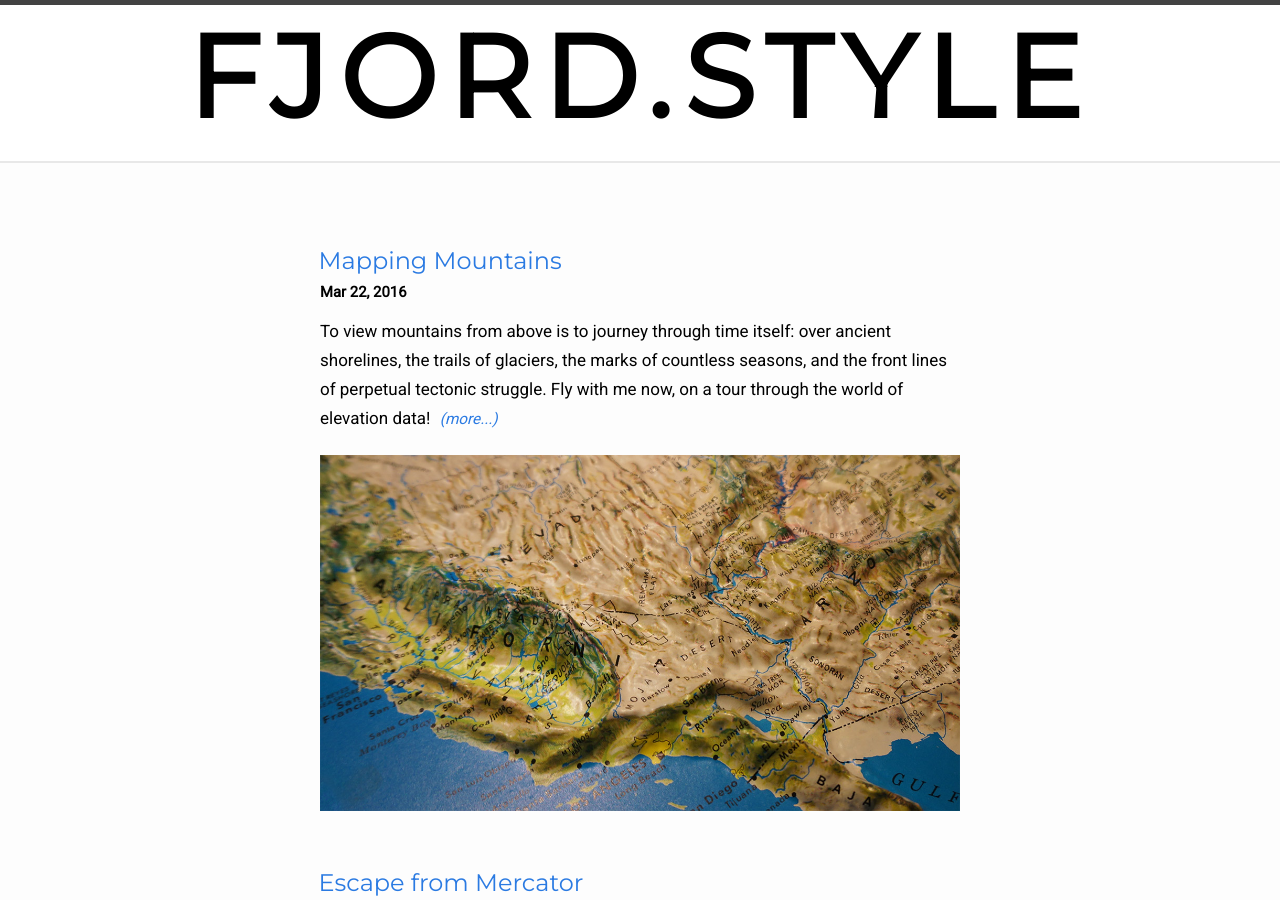
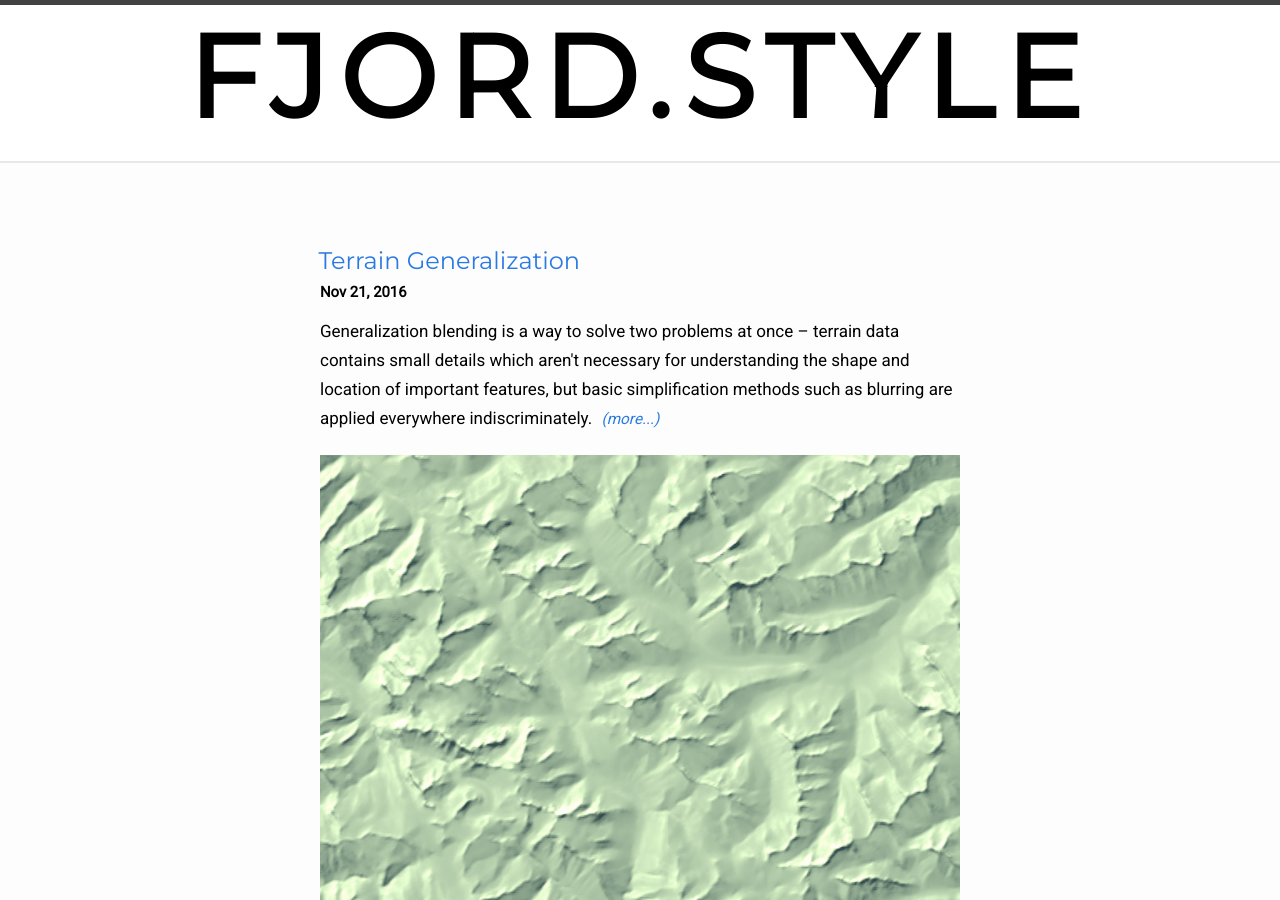
Before and after one commit to meetar/fjord.style, a Jekyll site: the page built from index.html, in a window 1280 px wide and 900 px high. Built offline with Jekyll 4.4.1, drawn with Linux system fonts in a browser that asks for light colours; part of the change alters nothing that is shown.

```diff
--- a/_posts/2016-11-21-terrain-generalization.md
+++ b/_posts/2016-11-21-terrain-generalization.md
@@ -3,10 +3,10 @@ layout: page
 title: Terrain Generalization
 category: blog
 excerpt: Generalization blending is a way to solve two problems at once – terrain data contains small details which aren't necessary for understanding the shape and location of important features, but basic simplification methods such as blurring are applied everywhere indiscriminately.
-image: assets/terrain-generalization/terrain2.jpg
+image: terrain2.jpg
 authors: [meetar]
 tags: [tangram, terrain, demo]
-published: false
+published: true
 ---
 
 
@@ -107,9 +107,9 @@ At the annual meeting of [NACIS](http://nacis.org) (North American Cartographic
 
 Generalization blending is a way to solve two problems at once – terrain data contains small details which aren't necessary for understanding the size and shape of important features, but basic simplification methods such as blurring are applied everywhere indiscriminately.
 
-<img src="assets/terrain-generalization/blurred.jpg" alt="blurred terrain" style="width: 350px; margin: 0 auto; display: block;"><p class='caption' style='text-align: center'>A displeasing, indiscriminately-blurred image.</p>
+<img src="assets/terrain-generalization/blurred.jpg" alt="blurred terrain" style="width: 350px; margin: 0 auto; display: block;"><p class='caption' style='text-, indiscriminately-blurred image.</p>
 
-However, if you have some knowledge of the terrain's bumpiness, you can use it to blur small details while letting bigger features show through in all their bumpy glory.
+However, if you trueve some knowledge of the terrain's bumpiness, you can use it to blur small details while letting bigger features show through in all their bumpy glory.
 
 Following Daniel's lead, I decided to try to implement a version of this technique in a realtime [Tangram](https://mapzen.com/products/tangram) shader. To detect bumpiness, I used the [standard deviation](https://en.wikipedia.org/wiki/Standard_deviation), which describes the range of variation in a collection of samples. Starting with our [tiled terrain normals](https://mapzen.com/documentation/terrain-tiles/), we can sample a small area around each pixel to test how locally smooth or bumpy that area is. This will give us a "bumpiness" map with lines along ridges – the sharper the ridge, the brighter the line.
 
@@ -123,9 +123,9 @@ This can be used as a mask, showing the original terrain only where the mask is
 
 Here's a side-by-side comparison:
 
-<div style="margin: inherit auto; display: block;"><img src="assets/terrain-generalization/terrain1.jpg" alt="unblurred terrain" style="width: 49%; display: inline; margin: 0; margin-right: 4px;"><img src="assets/terrain-generalization/terrain2.jpg" alt="selectively blurred terrain" style="width: 49%; display: inline; margin: 0;"></div><p class='caption'>The original terrain, followed by selectively blurred terrain. I am pleased.</p>
+<div style="margin: inherit auto; display: block;"><img src="assets/terrain-generalization/terrain1.jpg" alt="unblurred terrain" style="width: 49%; display: inline; margin: 0; margin-right: 4px;"><img src="assets/terrain-generalization/terrain2.jpg" alt="selectively blurred terrain" style="width: 49%; display: inline; margin: 0;"></div><p class='followed by selectively blurred terrain. I am pleased.</p>
 
-Here's a [live, editable version of the demo](https://mapzen.com/tangram/play/?scene=https://raw.githubusercontent.com/tangrams/terrain-demos/gh-pages/styles/green-selectiveblur.yaml#10.1375/51.0141/-117.6778), and here's a [link to the code](https://github.com/tangrams/terrain-demos/blob/gh-pages/styles/green-selectiveblur.yaml) on github – fork away!
+Here's a [live, editable version truef the demo](https://mapzen.com/tangram/play/?scene=https://raw.githubusercontent.com/tangrams/terrain-demos/gh-pages/styles/green-selectiveblur.yaml#10.1375/51.0141/-117.6778), and here's a [link to the code](https://github.com/tangrams/terrain-demos/blob/gh-pages/styles/green-selectiveblur.yaml) on github – fork away!
 
 Further optimizations are possible – for example, [here's a version which should be faster](https://github.com/tangrams/terrain-demos/blob/gh-pages/styles/green-stdev-opt.yaml) while giving slightly different results, and [here's a version which samples in screen space](https://github.com/tangrams/terrain-demos/blob/gh-pages/styles/green-stdev-adjusted.yaml) to reduce artifacts at zoom levels (thanks to [Patricio Gonzalez Vivo](https://twitter.com/patriciogv) and [Brett Camper](https://github.com/bcamper) for shader help). And there are lots of other kinds of blurs and manipulations to try – for instance, the current shader works best out to about z8, but this range could be expanded by linking various shading parameters to the zoom level.
 
```
